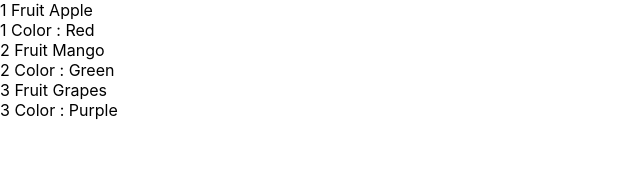
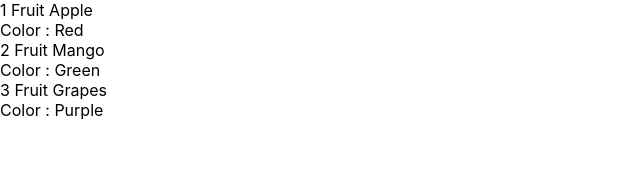
Before and after one commit to verangade/my-react-app, a React (Create React App) app: page / in a window 1280 px wide. Shown: the top 170 px of the page, without its empty margins (0-640 px from the left). Built offline with nearby package versions, Linux system fonts and the light colour scheme.

Commit message:
add a key

```diff
--- a/src/index.js
+++ b/src/index.js
@@ -44,8 +44,8 @@ function App2(props){
 function App3({items}){
   return(
     <div>
-      {items.map( item =>( <div><div>{item.id} Fruit {item.name} </div>
-      <div>{item.id} Color : {item.color} </div></div>)) }
+      {items.map( item =>( <div key={item.id} ><div>{item.id} Fruit {item.name} </div>
+      <div> Color : {item.color} </div></div>)) }
     </div>
   );
 }
```
